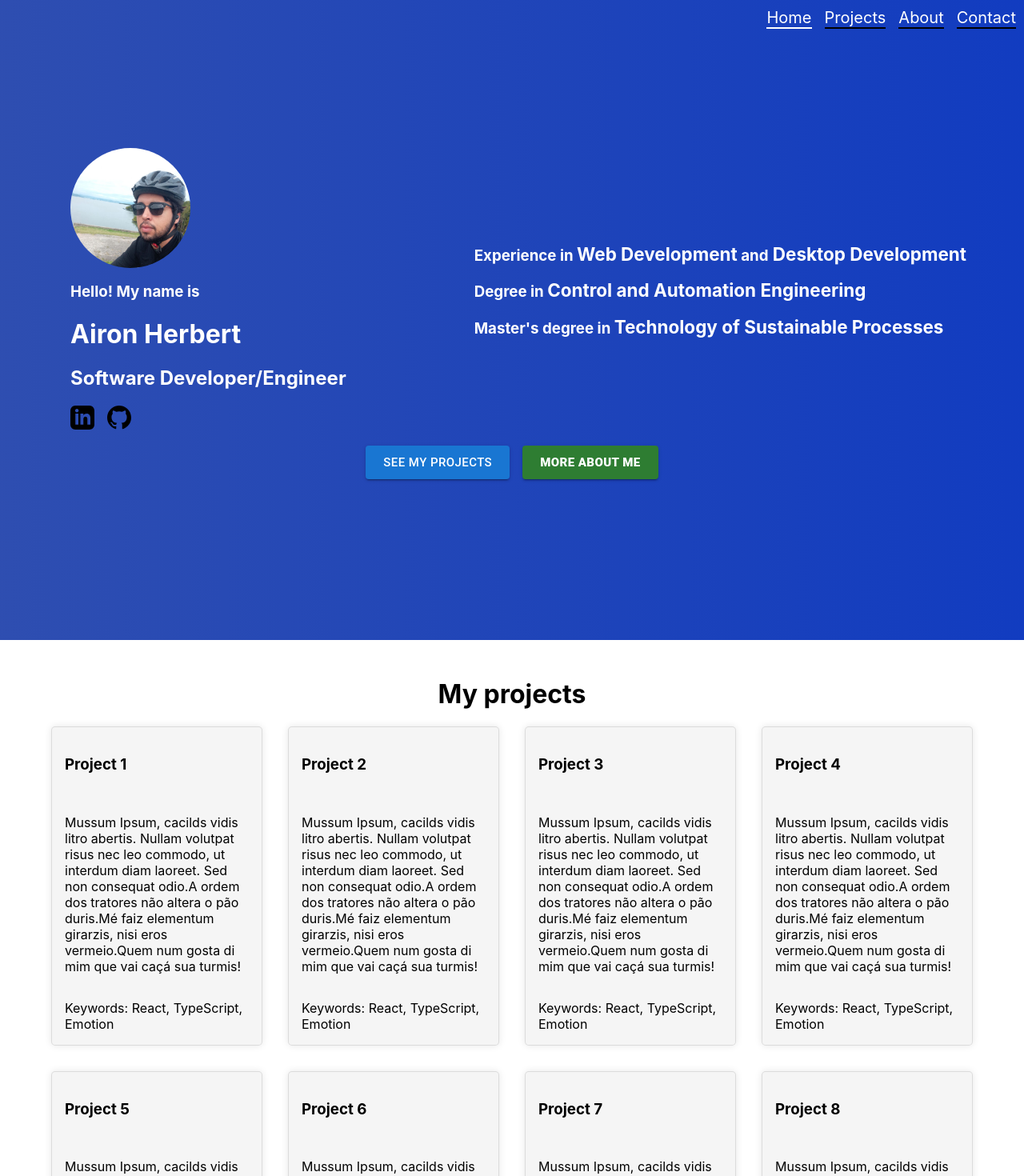
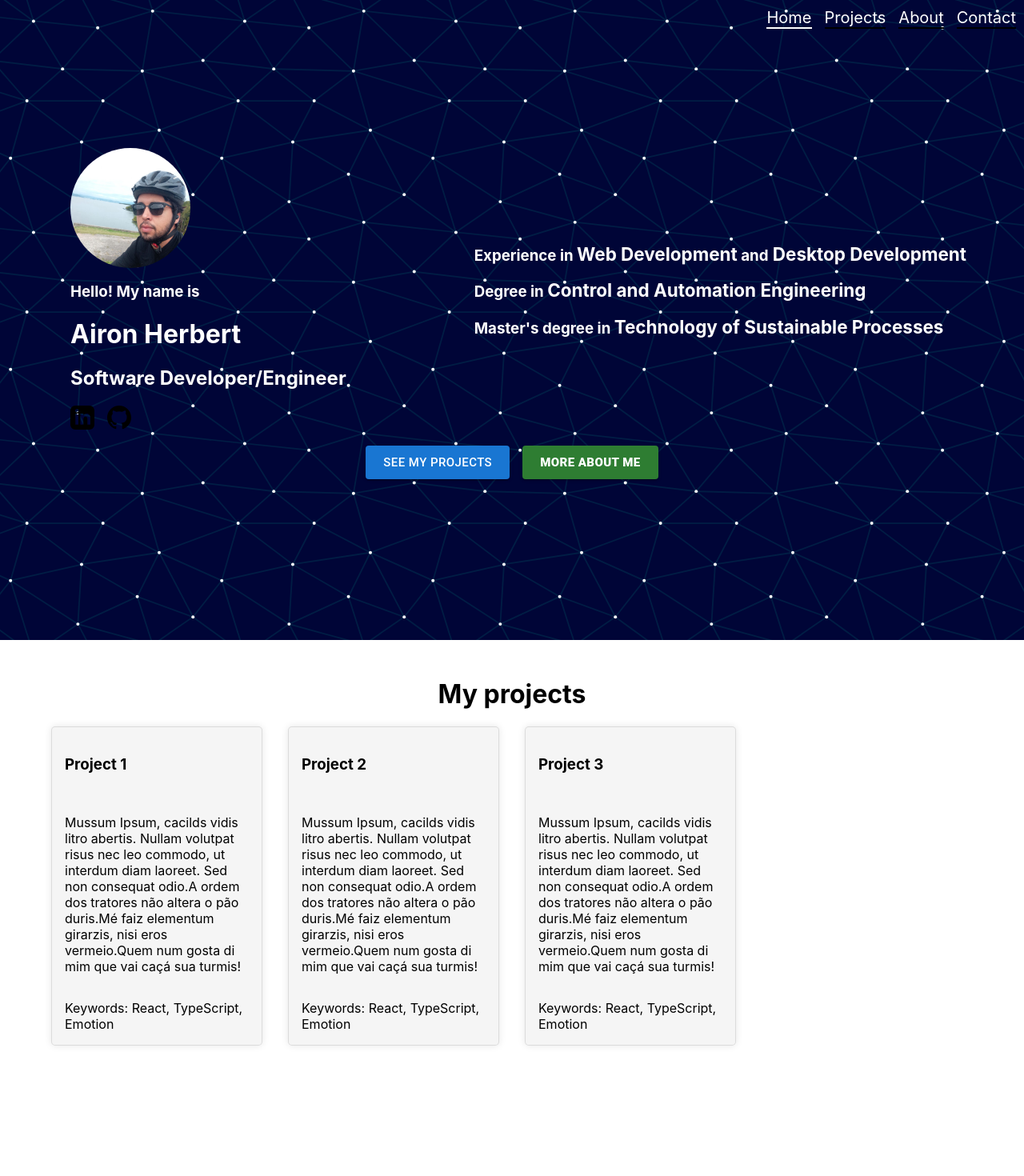
Before and after one commit to aironherbert/portfolio, a React (Create React App) app: page /#/app in a window 1280 px wide. Shown: the top 1470 px of the page at 80% size. Built offline with nearby package versions, Linux system fonts and the light colour scheme; the HTML template or start-up script is replaced by a standard one.

Commit message:
Change home background and add footer

```diff
--- a/src/components/portfolio/components/contact/index.tsx
+++ b/src/components/portfolio/components/contact/index.tsx
@@ -7,8 +7,9 @@ import { Box } from "@mui/system"
 const Container = styled.div`
     flex: 1;
     min-height: 100vh;
-    overflow: hidden;
     background-color: white;
+    display: flex;
+    flex-direction: column;
 `
 
 const Content = styled.div`
@@ -23,6 +24,16 @@ const Form = styled.form`
     gap: 1em;
     width: 400px;
     align-items: end;
+`
+
+const Footer = styled.div`
+    display: flex;
+    justify-content: center;
+    align-items: center;
+    width: 100%;
+    height: 2em;
+    background-color: #1d2ae4;
+    color: white;
 `
 
 export default function Contact() {
@@ -157,6 +168,7 @@ export default function Contact() {
                     </Form>
                 </Box>
             </Content>
+            <Footer />
         </Container>
     )
 }
--- a/src/components/portfolio/components/home/index.tsx
+++ b/src/components/portfolio/components/home/index.tsx
@@ -12,46 +12,8 @@ const Container = styled.div<{ isOnScreen?: boolean }>`
     gap: 1em;
     position: relative;
 
-    background: linear-gradient(270deg, #103bc1, #838383);
-    background-size: 400% 400%;
-
-    -webkit-animation: AnimationName 15s ease infinite;
-    -moz-animation: AnimationName 15s ease infinite;
-    animation: AnimationName 15s ease infinite;
-
-    @-webkit-keyframes AnimationName {
-        0% {
-            background-position: 0% 50%;
-        }
-        50% {
-            background-position: 100% 50%;
-        }
-        100% {
-            background-position: 0% 50%;
-        }
-    }
-    @-moz-keyframes AnimationName {
-        0% {
-            background-position: 0% 50%;
-        }
-        50% {
-            background-position: 100% 50%;
-        }
-        100% {
-            background-position: 0% 50%;
-        }
-    }
-    @keyframes AnimationName {
-        0% {
-            background-position: 0% 50%;
-        }
-        50% {
-            background-position: 100% 50%;
-        }
-        100% {
-            background-position: 0% 50%;
-        }
-    }
+    background-image: ${() =>
+        `url(${process.env.PUBLIC_URL}/svg/background.svg)`};
 `
 
 const FlexContainer = styled.div`
--- a/src/components/portfolio/components/projects/index.tsx
+++ b/src/components/portfolio/components/projects/index.tsx
@@ -22,6 +22,18 @@ const Grid = styled.div`
     width: 100%;
     grid-template-columns: 1fr 1fr 1fr 1fr;
     gap: 2em;
+
+    @media (max-width: 1200px) {
+        grid-template-columns: 1fr 1fr 1fr;
+    }
+
+    @media (max-width: 900px) {
+        grid-template-columns: 1fr 1fr;
+    }
+
+    @media (max-width: 600px) {
+        grid-template-columns: 1fr;
+    }
 `
 
 const Card = styled.div`
--- a/src/components/portfolio/components/projects/projects.tsx
+++ b/src/components/portfolio/components/projects/projects.tsx
@@ -20,53 +20,4 @@ export const projects = [
         description:
             "Mussum Ipsum, cacilds vidis litro abertis. Nullam volutpat risus nec leo commodo, ut interdum diam laoreet. Sed non consequat odio.A ordem dos tratores não altera o pão duris.Mé faiz elementum girarzis, nisi eros vermeio.Quem num gosta di mim que vai caçá sua turmis!",
     },
-  {
-    id: 4,
-    title: "Project 4",
-    keywords: ["React", "TypeScript", "Emotion"],
-    description:
-      "Mussum Ipsum, cacilds vidis litro abertis. Nullam volutpat risus nec leo commodo, ut interdum diam laoreet. Sed non consequat odio.A ordem dos tratores não altera o pão duris.Mé faiz elementum girarzis, nisi eros vermeio.Quem num gosta di mim que vai caçá sua turmis!",
-  },
-  {
-    id: 5,
-    title: "Project 5",
-    keywords: ["React", "TypeScript", "Emotion"],
-    description:
-      "Mussum Ipsum, cacilds vidis litro abertis. Nullam volutpat risus nec leo commodo, ut interdum diam laoreet. Sed non consequat odio.A ordem dos tratores não altera o pão duris.Mé faiz elementum girarzis, nisi eros vermeio.Quem num gosta di mim que vai caçá sua turmis!",
-  },
-  {
-    id: 6,
-    title: "Project 6",
-    keywords: ["React", "TypeScript", "Emotion"],
-    description:
-      "Mussum Ipsum, cacilds vidis litro abertis. Nullam volutpat risus nec leo commodo, ut interdum diam laoreet. Sed non consequat odio.A ordem dos tratores não altera o pão duris.Mé faiz elementum girarzis, nisi eros vermeio.Quem num gosta di mim que vai caçá sua turmis!",
-  },
-  {
-    id: 7,
-    title: "Project 7",
-    keywords: ["React", "TypeScript", "Emotion"],
-    description:
-      "Mussum Ipsum, cacilds vidis litro abertis. Nullam volutpat risus nec leo commodo, ut interdum diam laoreet. Sed non consequat odio.A ordem dos tratores não altera o pão duris.Mé faiz elementum girarzis, nisi eros vermeio.Quem num gosta di mim que vai caçá sua turmis!",
-  },
-  {
-    id: 8,
-    title: "Project 8",
-    keywords: ["React", "TypeScript", "Emotion"],
-    description:
-      "Mussum Ipsum, cacilds vidis litro abertis. Nullam volutpat risus nec leo commodo, ut interdum diam laoreet. Sed non consequat odio.A ordem dos tratores não altera o pão duris.Mé faiz elementum girarzis, nisi eros vermeio.Quem num gosta di mim que vai caçá sua turmis!",
-  },
-  {
-    id: 9,
-    title: "Project 9",
-    keywords: ["React", "TypeScript", "Emotion"],
-    description:
-      "Mussum Ipsum, cacilds vidis litro abertis. Nullam volutpat risus nec leo commodo, ut interdum diam laoreet. Sed non consequat odio.A ordem dos tratores não altera o pão duris.Mé faiz elementum girarzis, nisi eros vermeio.Quem num gosta di mim que vai caçá sua turmis!",
-  },
-  {
-    id: 10,
-    title: "Project 10",
-    keywords: ["React", "TypeScript", "Emotion"],
-    description:
-      "Mussum Ipsum, cacilds vidis litro abertis. Nullam volutpat risus nec leo commodo, ut interdum diam laoreet. Sed non consequat odio.A ordem dos tratores não altera o pão duris.Mé faiz elementum girarzis, nisi eros vermeio.Quem num gosta di mim que vai caçá sua turmis!",
-  },
-];
+]
```
Also changed, not shown: public/svg/background.svg (added), src/helpers/background.tsx (added). Lines whose indentation alone changed are shown as unchanged.
